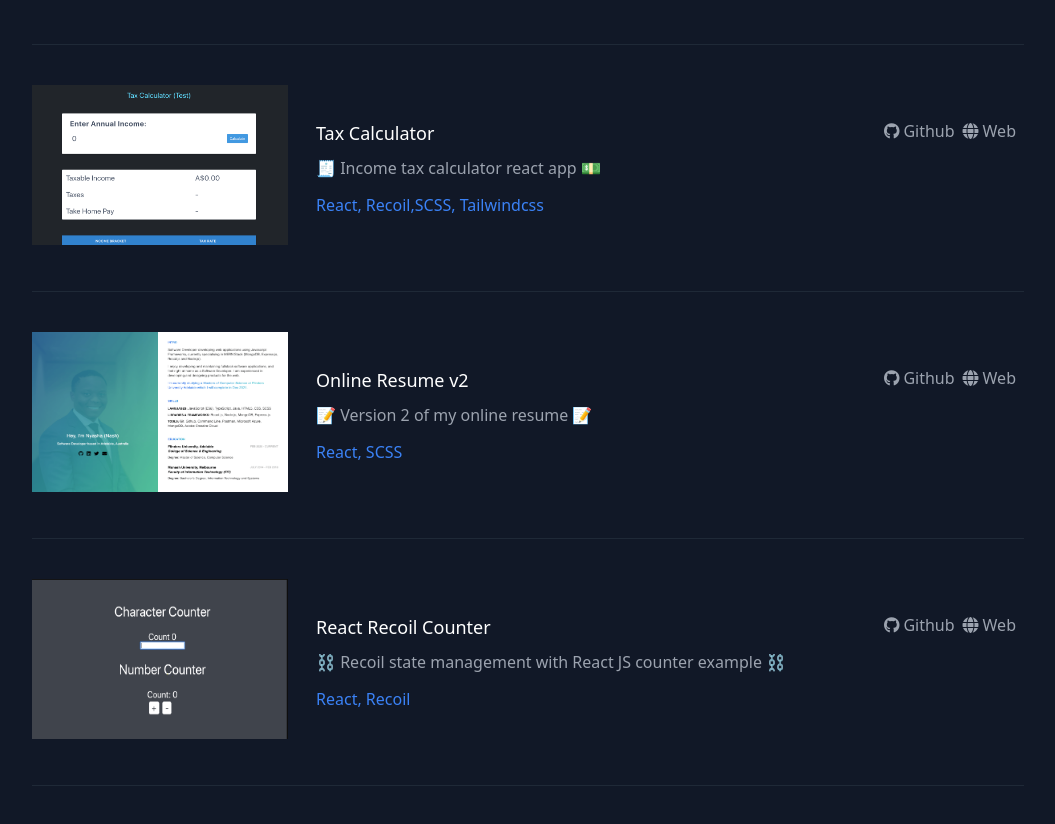
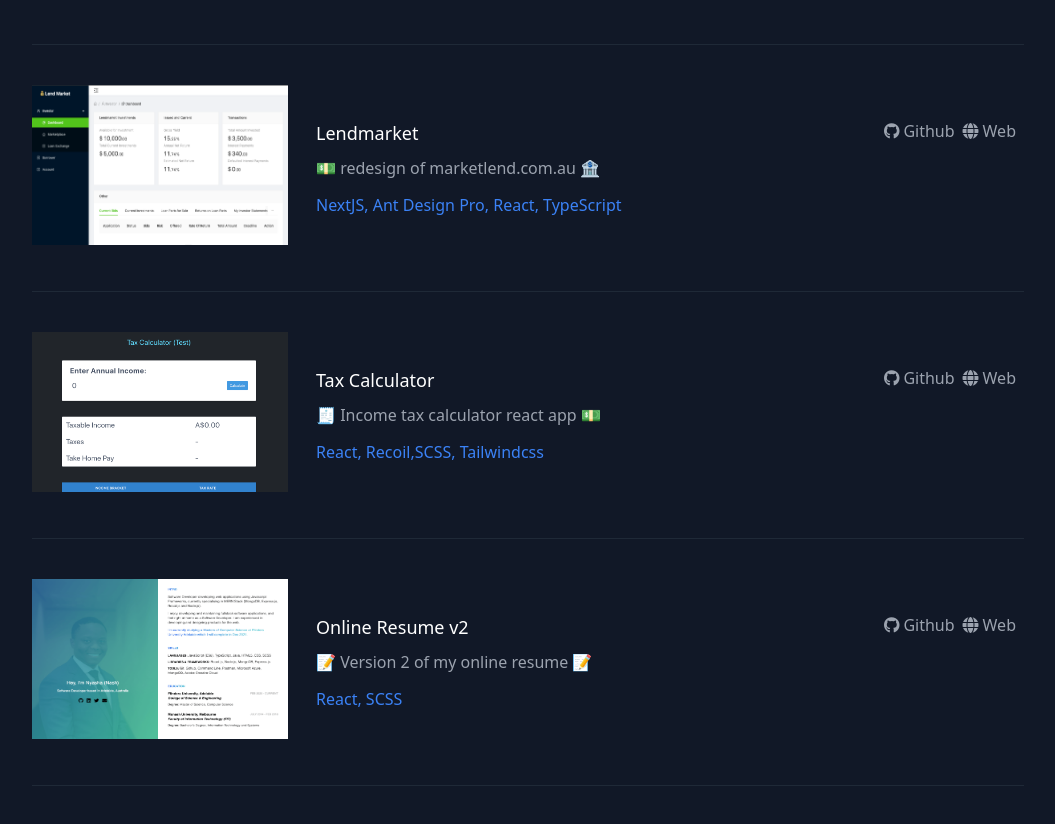
Before and after one commit to NyashaNziramasanga/online-portfolio-v3, a React (Create React App) app: page / in a window 1280 px wide. Shown: the part 3137-3961 px from the top of the page, without its empty margins (112-1167 px from the left). Built offline with nearby package versions, Linux system fonts and the light colour scheme.

Commit message:
added lendmarket

```diff
--- a/src/Components/Portfolio.tsx
+++ b/src/Components/Portfolio.tsx
@@ -5,6 +5,7 @@
 import PortfolioCard from '../UI/PortfolioCard';
 import Tab from '../UI/Tab';
 import GithubUserFinderPng from '../assets/images/portfolio/github-user-profile.png';
+import LendMarketPng from '../assets/images/portfolio/lendMarket.png';
 import TaxCalculatorPng from '../assets/images/portfolio/tax-calculator.png';
 import OnlineResumePng from '../assets/images/portfolio/online-resume-v2.png';
 import CounterExampleGif from '../assets/images/portfolio/counter-example.gif';
@@ -42,6 +43,22 @@
             webURL={'https://github-user-finder-web.netlify.com/'}
             gif={''}
             image={GithubUserFinderPng}
+            platform={'web'}
+            openTab={openTab}
+          />
+
+          <PortfolioCard
+            name={' Lendmarket'}
+            desc={
+              '💵 redesign of marketlend.com.au 🏦'
+            }
+            tech={'NextJS, Ant Design Pro, React, TypeScript'}
+            githubURL={
+              'https://github.com/NyashaNziramasanga/lendmarket'
+            }
+            webURL={'https://lendmarket.vercel.app/dashboard'}
+            gif={''}
+            image={LendMarketPng}
             platform={'web'}
             openTab={openTab}
           />
```
Also changed, not shown: src/assets/images/portfolio/lendMarket.png (added), 1 other file (tests, documents, lock files or other folders).
